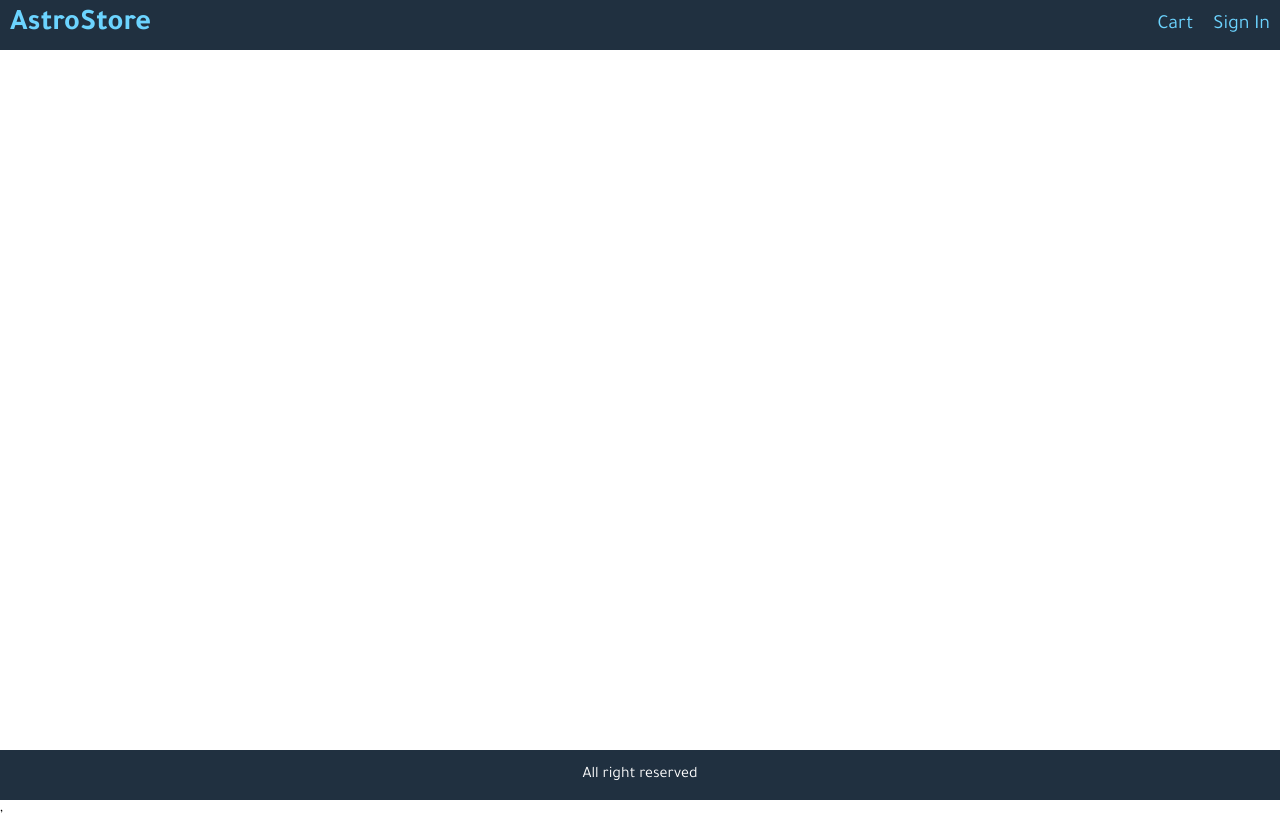
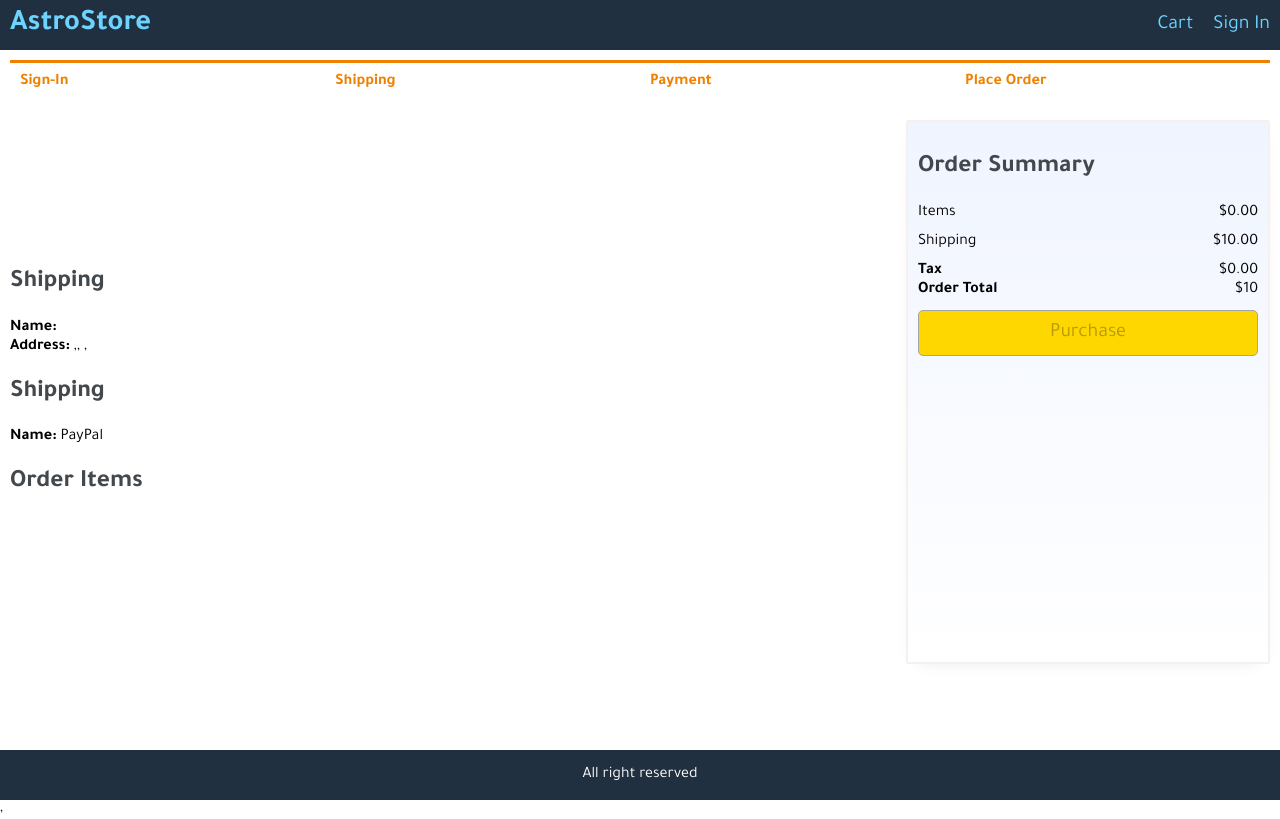
Before and after one commit to astroDev18/AstrosEcommerce, a React (Create React App) app in the folder frontend/: page /placeorder in a window 1280 px wide. Built offline with nearby package versions, Linux system fonts and the light colour scheme.

Commit message:
Setup Place Order screen

```diff
--- a/frontend/package.json
+++ b/frontend/package.json
@@ -9,6 +9,7 @@
     "@testing-library/user-event": "^7.1.2",
     "axios": "^0.20.0",
     "react": "^16.13.1",
+    "react-currency-format": "^1.0.0",
     "react-dom": "^16.13.1",
     "react-redux": "^7.2.2",
     "react-router-dom": "^5.2.0",
--- a/frontend/src/App.js
+++ b/frontend/src/App.js
@@ -9,6 +9,7 @@ import {signout} from "./actions/userActions";
 import RegisterScreen from "./screens/RegisterScreen";
 import ShippingAddressScreen from "./screens/ShippingAddressScreen";
 import PaymentMethodScreen from "./screens/PaymentMethodScreen";
+import PlaceOrderScreen from "./screens/placeOrderScreen";
 
 function App() {
 
@@ -59,6 +60,7 @@ function App() {
                     <Route path='/register' component={RegisterScreen}></Route>
                     <Route path='/shipping' component={ShippingAddressScreen}></Route>
                     <Route path='/payment' component={PaymentMethodScreen}></Route>
+                    <Route path='/placeorder' component={PlaceOrderScreen}></Route>
                     <Route path='/' component={HomeScreen} exact>
                     </Route>
                 </main>
--- a/frontend/src/actions/userActions.js
+++ b/frontend/src/actions/userActions.js
@@ -47,5 +47,6 @@ export const signin = (email, password) => async (dispatch) => {
 export const signout = () => (dispatch) => {
     localStorage.removeItem('userInfo');
     localStorage.removeItem('cartItems');
+    localStorage.removeItem('shippingAddress');
     dispatch({ type: USER_SIGNOUT })
 }
--- a/frontend/src/screens/CartScreen.js
+++ b/frontend/src/screens/CartScreen.js
@@ -4,6 +4,8 @@ import {addToCart, removeFromCart} from "../actions/cartActions";
 import MessageBox from "../components/MessageBox";
 import {Link} from "react-router-dom";
 import './CartScreen.css';
+import CurrencyFormat from 'react-currency-format'
+
 
 
 export default function CartScreen(props) {
@@ -86,8 +88,8 @@ export default function CartScreen(props) {
                     <ul>
                         <li>
                             <h2>
-                                Subtotal ({cartItems.reduce((a, c) => a + c.qty, 0)} items) : $
-                                {cartItems.reduce((a, c) => a + c.price * c.qty, 0)}
+                                Subtotal ({cartItems.reduce((a, c) => a + c.qty, 0)} items):<br />
+                                 <CurrencyFormat  value={cartItems.reduce((a, c) => a + c.price * c.qty, 0).toFixed(2)} displayType={'text'} thousandSeparator={true} prefix={'$'}/>
                             </h2>
                         </li>
                         <li>
--- a/frontend/src/screens/PaymentMethodScreen.js
+++ b/frontend/src/screens/PaymentMethodScreen.js
@@ -4,14 +4,18 @@ import CheckoutSteps from '../components/CheckoutSteps'
 import {savePaymentMethod} from "../actions/cartActions";
 
 export default function PaymentMethodScreen(props) {
+    const cart = useSelector(state => state.cart);
+    const {shippingAddress} = cart;
+    if (!shippingAddress.address) {
+        props.history.push('/shipping')
+    }
     const [paymentMethod, setPaymentMethod] = useState('Paypal');
     const dispatch = useDispatch();
     const submitHandler = (e) => {
         e.preventDefault();
         dispatch(savePaymentMethod(paymentMethod))
-        props.history.push('/placeholder')
+        props.history.push('/placeorder')
     }
-
     return (
         <div>
             <CheckoutSteps step1 step2 step3></CheckoutSteps>
@@ -42,7 +46,7 @@ export default function PaymentMethodScreen(props) {
                     </div>
                 </div>
                 <div>
-                <label />
+                    <label/>
                     <button className="button" type="submit">
                         Continue
                     </button>
--- /dev/null
+++ b/frontend/src/screens/placeOrderScreen.js
@@ -0,0 +1,114 @@
+import React from 'react';
+import {useSelector} from "react-redux";
+import CheckoutSteps from "../components/CheckoutSteps";
+import {Link} from "react-router-dom";
+import CurrencyFormat from 'react-currency-format'
+
+export default function PlaceOrderScreen(props) {
+    const cart = useSelector(state => state.cart);
+    if (!cart.paymentMethod) {
+        props.history.push('/payment')
+    }
+
+    const toPrice = (num) => Number(num.toFixed(2));
+    cart.itemsPrice = toPrice(cart.cartItems.reduce((a, c) => a + c.qty * c.price, 0))
+    cart.shippingPrice = cart.itemsPrice > 100 ? toPrice(0) : toPrice(10)
+    cart.taxPrice = toPrice(0.05 * cart.itemsPrice);
+    cart.totalPrice = cart.itemsPrice + cart.shippingPrice + cart.taxPrice;
+    const placeOrderHandler = () => {
+        //    TODO: dispatch place order
+    }
+
+    return (
+        <div>
+            <CheckoutSteps step1 step2 step3 step4></CheckoutSteps>
+            <div className='row top'>
+                <div className='col-2'>
+                    <ul>
+                        <li>
+                            <h2>Shipping</h2>
+                            <p>
+                                <strong>Name: </strong> {cart.shippingAddress.fullName} <br/>
+                                <strong>Address: </strong> {cart.shippingAddress.address},
+                                {cart.shippingAddress.city}, {cart.shippingAddress.postalCode},
+                                {cart.shippingAddress.country}
+                            </p>
+                        </li>
+                        <li>
+                            <h2>Shipping</h2>
+                            <p>
+                                <strong>Name: </strong> {cart.paymentMethod}
+                            </p>
+                        </li>
+                        <li>
+                            <h2>Order Items</h2>
+                            <ul>
+                                {cart.cartItems.map((item) => (
+                                    <li key={item.product}>
+                                        <div className='checkout_innerContainer'>
+                                            <div>
+                                                <img
+                                                    src={item.image}
+                                                    alt={item.name}
+                                                    className="small"
+                                                ></img>
+                                            </div>
+                                            <div>
+                                                <Link to={`/product/${item.product}`}>{item.name}</Link>
+                                            </div>
+                                            <div className='checkout_price'>${item.qty} x ${item.price} =
+                                                ${item.qty * item.price}</div>
+                                        </div>
+                                    </li>
+                                ))}
+                            </ul>
+                        </li>
+                    </ul>
+                </div>
+                <div>
+                    <div className='card card-body'>
+                        <ul>
+                            <li>
+                                <h2>Order Summary</h2>
+                            </li>
+                            <li>
+                                <div className='row'>
+                                    <div>Items</div>
+                                    <div>${cart.itemsPrice.toFixed(2)}</div>
+                                </div>
+                            </li>
+                            <li>
+                                <div className='row'>
+                                    <div>Shipping</div>
+                                    <div>${cart.shippingPrice.toFixed(2)}</div>
+                                </div>
+                            </li>
+
+                            <li>
+                                <div className='row'>
+                                    <div><strong>Tax</strong></div>
+                                    <div>
+                                        ${cart.taxPrice.toFixed(2)}
+                                    </div>
+                                </div>
+                                <div className='row'>
+                                    <div><strong>Order Total</strong></div>
+                                    <div>
+                                        <CurrencyFormat value={`${cart.totalPrice}`}
+                                                        displayType={'text'}
+                                                        thousandSeparator={true}
+                                                        prefix={'$'}/>
+                                    </div>
+                                </div>
+                            </li>
+                            <li>
+                                <button type='button' onClick={placeOrderHandler} className='button block'
+                                        disabled={cart.cartItems.length === 0}>Purchase</button>
+                            </li>
+                        </ul>
+                    </div>
+                </div>
+            </div>
+        </div>
+    )
+}
```
Lines whose indentation alone changed are shown as unchanged.
